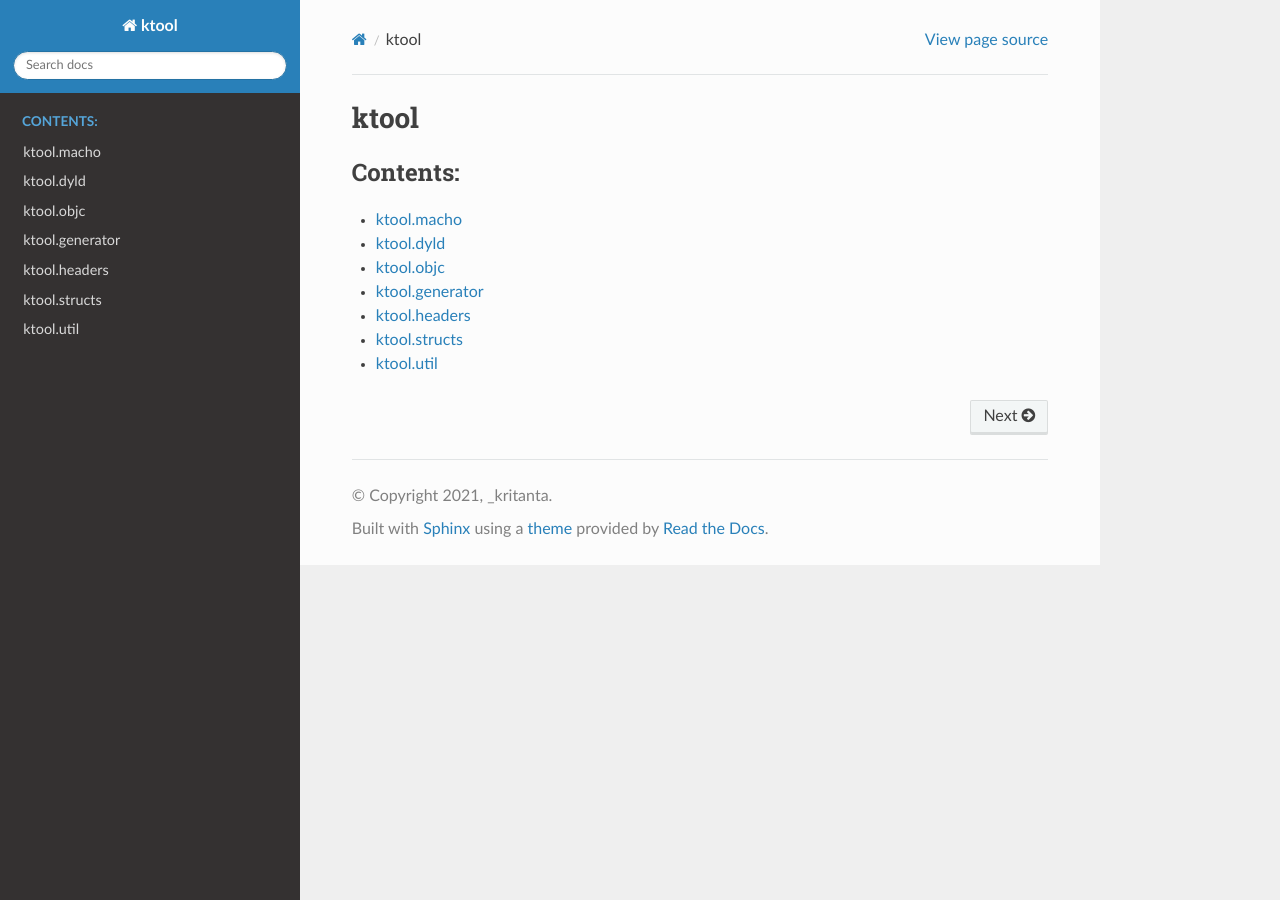
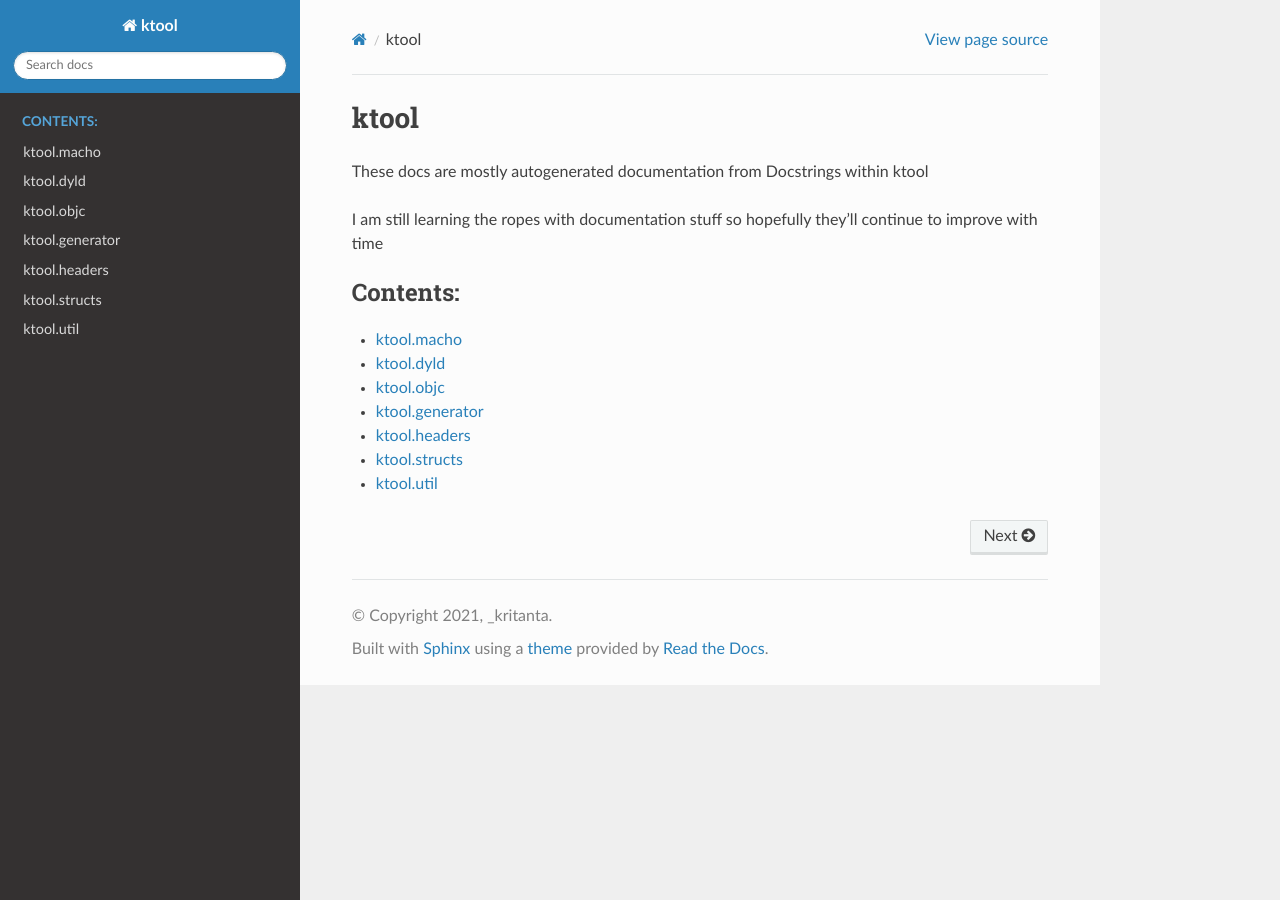
Before and after one commit to 0cyn/ktool, a Sphinx documentation site: the page built from docs/source/index.rst, in a window 1280 px wide. Built offline with Sphinx 7.4.7 and the Read the Docs theme 2.0.0, drawn with Linux system fonts in a browser that asks for light colours.

Commit message:
Update Documentation

```diff
--- a/docs/source/index.rst
+++ b/docs/source/index.rst
@@ -1,5 +1,11 @@
 ktool
 =================================
+
+These docs are mostly autogenerated documentation from Docstrings within ktool
+
+I am still learning the ropes with documentation stuff so hopefully they'll continue to improve with time
+
+
 
 .. toctree::
    :maxdepth: 2
```
